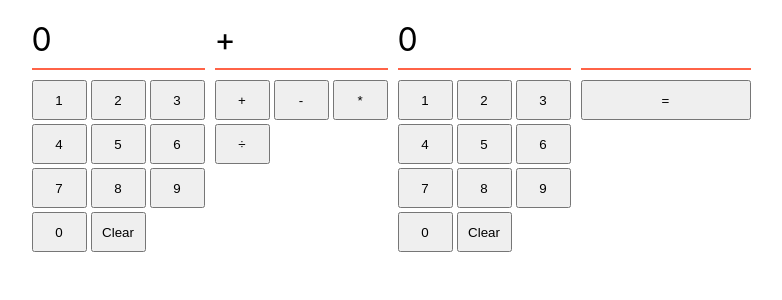
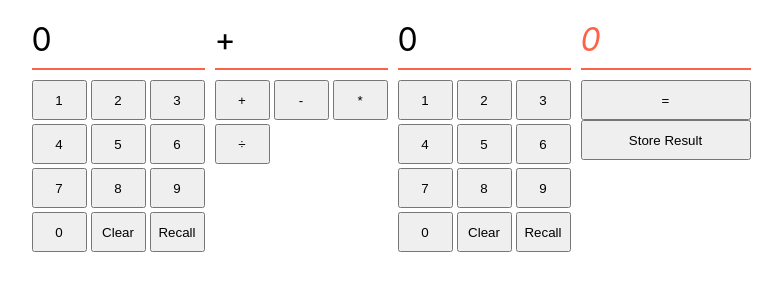
Before and after one commit to boolean-uk/react-state-calculator, a React (Create React App) app: page / in a window 1280 px wide. Shown: the top 300 px of the page, without its empty margins (249-1031 px from the left). Built offline with nearby package versions, Linux system fonts and the light colour scheme.

Commit message:
Extension 2 implemented: recall button

```diff
--- a/src/App.js
+++ b/src/App.js
@@ -10,29 +10,25 @@ function App() {
   const [value1, setValue1] = useState(0)
   const [operator, setOperator] = useState('+')
   const [value2, setValue2] = useState(0)
-  const [result, setResult] = useState()
+  const [result, setResult] = useState(0)
+  const [savedNumber, setSavedNumber] = useState(0)
 
-  const calculateResult = () => {
-    if (operator === '+') {
-      setResult(value1 + value2)
-    } else if (operator === '-') {
-      setResult(value1 - value2)
-    } else if (operator === '*') {
-      setResult(value1 * value2)
-    } else if (operator === '/') {
-      setResult(value1 / value2)
-    }
-  }
 
   return (
     <div className='calculator'>
-      <NumberPanel value={value1} setValue={setValue1}/>
+      <NumberPanel value={value1} setValue={setValue1} savedNumber={savedNumber}/>
 
       <OperatorPanel operator={operator} setOperator={setOperator} />
 
-      <NumberPanel value={value2} setValue={setValue2} />
+      <NumberPanel value={value2} setValue={setValue2} savedNumber={savedNumber}/>
 
-      <ResultPanel result={result} calculateResult={calculateResult}/>
+      <ResultPanel
+        result={result}
+        setResult={setResult}
+        value1={value1}
+        value2={value2}
+        operator={operator}
+        setSavedNumber={setSavedNumber}/>
 
     </div>
   )
--- a/src/components/NumberPanel.js
+++ b/src/components/NumberPanel.js
@@ -1,4 +1,4 @@
-export const NumberPanel = ({value, setValue}) => {
+export const NumberPanel = ({value, setValue, savedNumber}) => {
 
   const getValue = (e) => {
     const input = e.target.innerText
@@ -24,6 +24,7 @@ export const NumberPanel = ({value, setValue}) => {
         <button onClick={getValue}>9</button>
         <button onClick={getValue}>0</button>
         <button onClick={() => setValue(0)}>Clear</button>
+        <button onClick={() => setValue(savedNumber)}>Recall</button>
       </div>
     </div>
   )
--- a/src/components/ResultPanel.js
+++ b/src/components/ResultPanel.js
@@ -1,9 +1,33 @@
-export const ResultPanel = ({result, calculateResult}) => {
+export const ResultPanel = (
+  { result,
+    setResult,
+    value1,
+    value2,
+    operator,
+    setSavedNumber}) => {
+
+  const calculateResult = () => {
+    if (operator === '+') {
+      setResult(value1 + value2)
+    } else if (operator === '-') {
+      setResult(value1 - value2)
+    } else if (operator === '*') {
+      setResult(value1 * value2)
+    } else if (operator === '/') {
+      setResult(value1 / value2)
+    }
+  }
+
+  const storeResult = () => {
+    setSavedNumber(result)
+  }
+
   return(
     <div className="panel answer">
       <p>{result}</p>
       <div>
         <button onClick={calculateResult}>=</button>
+        <button onClick={storeResult}>Store Result</button>
       </div>
     </div>
   )
```
